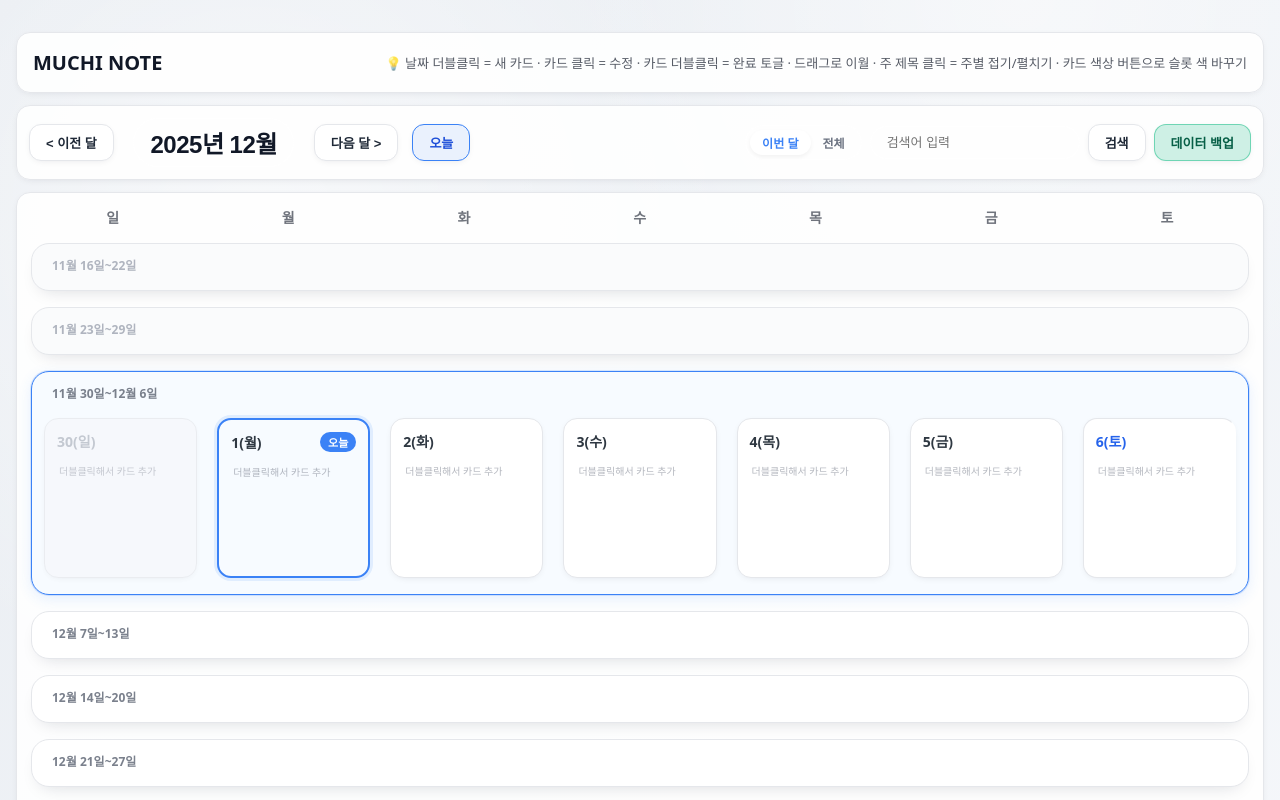
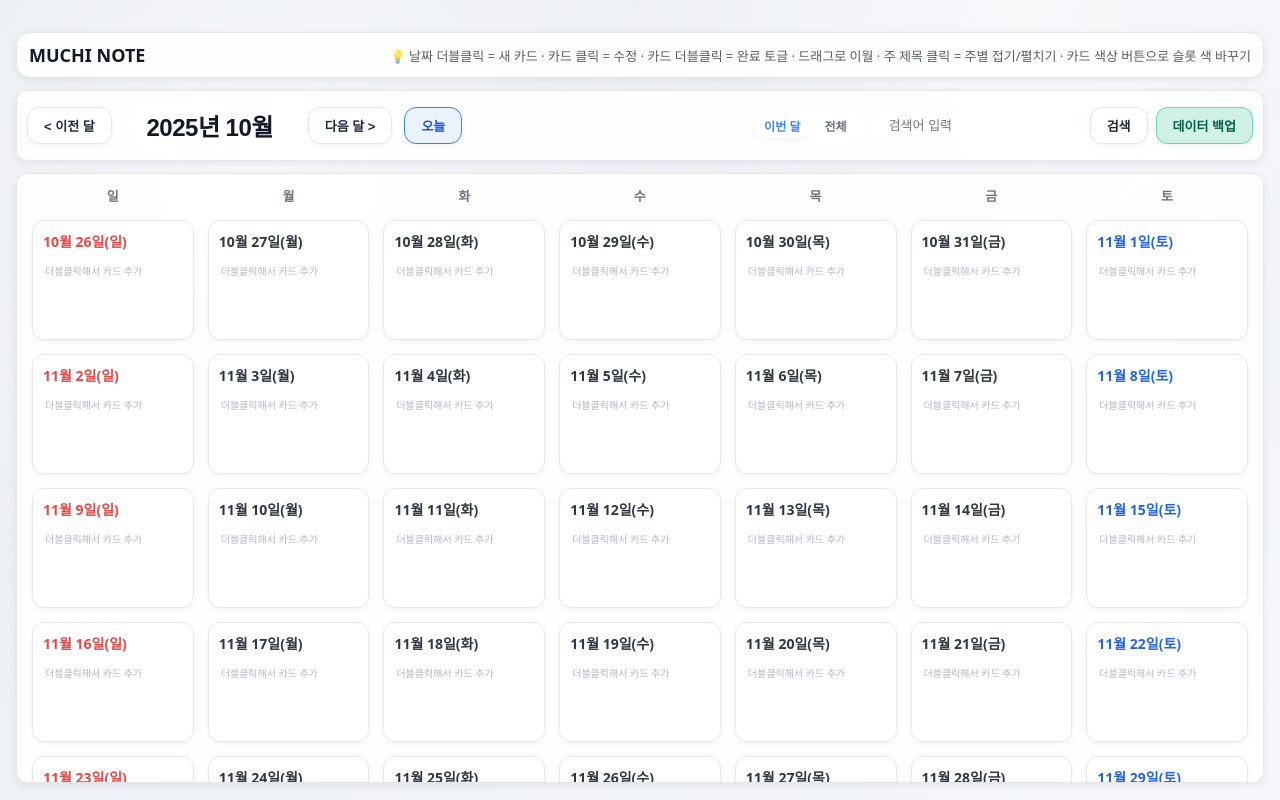
Before and after one commit to yam-chi/muchi23, a Next.js app: page / in a window 1280 px wide. Shown: the top 800 px of the page. Built offline with nearby package versions, Linux system fonts and the light colour scheme; no server answers.

Commit message:
스크롤 및 대량 변경

```diff
--- a/app/globals.css
+++ b/app/globals.css
@@ -65,17 +65,21 @@
     }
 
     header {
-      padding: 16px 16px;
+      position: sticky;
+      top: 0;
+      z-index: 20;
+      padding: 10px 12px;
       background: rgba(255, 255, 255, 0.9);
       color: #111827;
-      font-size: 20px;
+      font-size: 18px;
       font-weight: 700;
       display: flex;
       align-items: center;
       justify-content: space-between;
       border: 1px solid #e5e7eb;
       border-radius: 14px;
-      box-shadow: var(--shadow-card);
+      box-shadow: 0 2px 8px rgba(15, 23, 42, 0.08);
+      backdrop-filter: blur(6px);
     }
 
     header .hint {
@@ -85,15 +89,18 @@
     }
 
     .top-bar {
-      padding: 12px;
+      position: sticky;
+      top: 58px;
+      z-index: 18;
+      padding: 10px;
       background: rgba(255, 255, 255, 0.9);
       border: 1px solid #e5e7eb;
       display: flex;
       align-items: center;
-      gap: 10px;
-      position: relative;
-      border-radius: 14px;
-      box-shadow: var(--shadow-card);
+      gap: 8px;
+      border-radius: 12px;
+      box-shadow: 0 2px 8px rgba(15, 23, 42, 0.08);
+      backdrop-filter: blur(6px);
     }
 
     .month-title {
@@ -286,54 +293,34 @@
 
     .calendar-wrapper {
       flex: 1;
-      padding: 14px;
+      padding: 12px;
       background: rgba(255, 255, 255, 0.9);
       border: 1px solid #e5e7eb;
-      border-radius: 14px;
-      box-shadow: var(--shadow-card);
+      border-radius: 12px;
+      box-shadow: 0 2px 8px rgba(15, 23, 42, 0.08);
+      max-height: calc(100vh - 190px);
+      overflow-y: auto;
+      position: relative;
     }
+
 
     .weekday-row {
       display: grid;
       grid-template-columns: repeat(7, 1fr);
-      gap: 12px;
-      margin-bottom: 16px;
-      font-size: 14px;
+      gap: 8px;
+      margin-bottom: 12px;
+      font-size: 13px;
       font-weight: 700;
       color: rgba(17, 24, 39, 0.6);
       text-align: center;
-      letter-spacing: 0.5px;
+      letter-spacing: 0.3px;
     }
 
     /* 주별 레이아웃 + 접기/펼치기 */
     .calendar-grid {
-      display: flex;
-      flex-direction: column;
-      gap: 16px;
-    }
-
-    /* === Week Row (Glass Card) === */
-    .week-row {
-      border-radius: 18px;
-      border: 1px solid #e5e7eb;
-      background: #ffffff;
-      padding: 8px 8px 12px;
-      display: flex;
-      flex-direction: column;
+      display: grid;
+      grid-template-columns: repeat(7, minmax(140px, 1fr));
       gap: 8px;
-      transition: background 0.2s ease, box-shadow 0.2s ease;
-      box-shadow: var(--shadow-soft);
-    }
-
-    .week-row.current-week {
-      border-color: #3b82f6;
-      box-shadow: 0 0 0 1px rgba(59, 130, 246, 0.18), 0 4px 14px rgba(59, 130, 246, 0.12);
-      background: #f7fbff;
-    }
-
-    .week-row-outside {
-      background: #fafbfc;
-      border-color: #e5e7eb;
     }
 
     .week-row-outside .week-row-title {
@@ -378,15 +365,15 @@
 
     /* === Day Cells (Glass Chips) === */
     .day-cell {
-      min-height: 160px;
-      padding: 12px;
+      min-height: 120px;
+      padding: 10px;
       background: #ffffff;
       border: 1px solid #e5e7eb;
       box-shadow: var(--shadow-card);
       position: relative;
       transition: transform 0.2s ease, box-shadow 0.2s ease;
-      margin: 4px;
-      border-radius: 14px;
+      margin: 3px;
+      border-radius: 12px;
     }
 
     .day-cell:last-child {
@@ -394,8 +381,8 @@
     }
 
     .day-cell:hover {
-      transform: translateY(-2px);
-      box-shadow: 0 8px 18px rgba(15, 23, 42, 0.16);
+      transform: translateY(-1px);
+      box-shadow: 0 6px 14px rgba(15, 23, 42, 0.14);
       background: #ffffff;
       z-index: 20;
     }
@@ -407,14 +394,9 @@
     }
 
     .day-cell.other-month {
-      background: #f6f7fb;
+      background: #ffffff;
       border-color: #e5e7eb;
-      opacity: 0.7;
-    }
-
-    .day-cell.other-month .day-number,
-    .day-cell.other-month .day-meta {
-      color: rgba(156, 163, 175, 0.8);
+      opacity: 1;
     }
 
     .day-cell.drop-target {
@@ -489,6 +471,7 @@
       font-weight: 500;
       transition: transform 0.15s ease, box-shadow 0.15s ease;
     }
+
 
     .card:hover {
       transform: scale(1.01);
--- a/app/page.tsx
+++ b/app/page.tsx
@@ -62,6 +62,7 @@ export default function Page() {
     );
 
     const calendarGrid = document.getElementById("calendarGrid") as HTMLElement | null;
+    const calendarWrapper = document.querySelector(".calendar-wrapper") as HTMLElement | null;
     const prevBtn = document.getElementById("prevMonth") as HTMLButtonElement | null;
     const nextBtn = document.getElementById("nextMonth") as HTMLButtonElement | null;
     const searchInput = document.getElementById("searchInput") as HTMLInputElement | null;
@@ -97,6 +98,9 @@ export default function Page() {
     let current = new Date();
     current.setDate(1);
     let pickerYear = current.getFullYear();
+    // 인피니트 스크롤 범위: 시작/끝 달
+    let startCursor = new Date(current.getFullYear(), current.getMonth() - 1, 1);
+    let endCursor = new Date(current.getFullYear(), current.getMonth() + 1, 1);
 
     let state: State = { nextId: 1, cards: {}, weekVisibility: {} };
     let draggingCards: HTMLDivElement[] = [];
@@ -118,13 +122,13 @@ export default function Page() {
       return `${y}-${m}-${d}`;
     };
 
+
     const formatMonthKey = (year: number, monthIndex: number) =>
       `${year}-${String(monthIndex + 1).padStart(2, "0")}`;
 
-    function updateMonthTitle() {
-      monthTitle.textContent = `${current.getFullYear()}년 ${
-        MONTH_NAMES[current.getMonth()]
-      }`;
+    function updateMonthTitle(date: Date = current) {
+      monthTitle.textContent = `${date.getFullYear()}년 ${MONTH_NAMES[date.getMonth()]}`;
+      pickerYear = date.getFullYear();
       if (ymYearLabel) ymYearLabel.textContent = `${pickerYear}년`;
     }
 
@@ -471,56 +475,33 @@ export default function Page() {
     function renderCalendar() {
       calendarGrid.innerHTML = "";
 
-      const viewYear = current.getFullYear();
-      const viewMonth = current.getMonth();
-
       const today = new Date();
       today.setHours(0, 0, 0, 0);
 
-      updateMonthTitle();
+      // 현재 표시 범위: startCursor ~ endCursor
+      const viewYear = current.getFullYear();
+      const viewMonth = current.getMonth();
+      const startMonth = new Date(startCursor);
+      const endMonth = new Date(endCursor);
 
-      const monthKey = formatMonthKey(viewYear, viewMonth);
-      const monthVisibility = state.weekVisibility[monthKey] || [];
+      const firstOfRange = new Date(startMonth.getFullYear(), startMonth.getMonth(), 1);
+      const lastOfRange = new Date(endMonth.getFullYear(), endMonth.getMonth() + 1, 0);
 
-      const firstOfMonth = new Date(viewYear, viewMonth, 1);
-      const lastOfMonth = new Date(viewYear, viewMonth + 1, 0);
-
-      const firstWeekStart = new Date(firstOfMonth);
+      const firstWeekStart = new Date(firstOfRange);
       const firstWeekday = firstWeekStart.getDay();
       firstWeekStart.setDate(firstWeekStart.getDate() - firstWeekday);
 
-      const lastWeekEnd = new Date(lastOfMonth);
+      const lastWeekEnd = new Date(lastOfRange);
       const lastWeekday = lastWeekEnd.getDay();
       lastWeekEnd.setDate(lastWeekEnd.getDate() + (6 - lastWeekday));
 
       const startDate = new Date(firstWeekStart);
-      startDate.setDate(startDate.getDate() - 14);
-
       const endDate = new Date(lastWeekEnd);
-      endDate.setDate(endDate.getDate() + 14);
 
       const MS_PER_DAY = 24 * 60 * 60 * 1000;
       const totalDays = Math.round((endDate.getTime() - startDate.getTime()) / MS_PER_DAY) + 1;
-      const totalWeeks = Math.ceil(totalDays / 7);
 
-      for (let rowIndex = 0; rowIndex < totalWeeks; rowIndex++) {
-        const weekRow = document.createElement("div");
-        weekRow.className = "week-row";
-
-        const weekHeader = document.createElement("div");
-        weekHeader.className = "week-row-header";
-        const weekTitle = document.createElement("div");
-        weekTitle.className = "week-row-title";
-
-        const weekBody = document.createElement("div");
-        weekBody.className = "week-row-body";
-
-        let containsToday = false;
-        let weekStartDate: Date | null = null;
-        let weekEndDate: Date | null = null;
-        let weekHasCurrentMonth = false;
-
-        for (let col = 0; col < 7; col++) {
+      for (let dayIndex = 0; dayIndex < totalDays; dayIndex++) {
         const cell = document.createElement("div");
         cell.className = "day-cell";
 
@@ -539,26 +520,16 @@ export default function Page() {
         body.appendChild(hint);
 
         const thisDate = new Date(startDate);
-          thisDate.setDate(startDate.getDate() + rowIndex * 7 + col);
+        thisDate.setDate(startDate.getDate() + dayIndex);
 
         if (thisDate.getMonth() !== viewMonth) {
           cell.classList.add("other-month");
-          } else {
-            weekHasCurrentMonth = true;
-          }
-
-          if (!weekStartDate) {
-            weekStartDate = new Date(thisDate);
-            weekEndDate = new Date(thisDate);
-          } else {
-            if (thisDate < weekStartDate) weekStartDate = new Date(thisDate);
-            if (thisDate > weekEndDate!) weekEndDate = new Date(thisDate);
         }
 
         const w = thisDate.getDay();
         const dayOfMonth = thisDate.getDate();
 
-          numEl.textContent = `${dayOfMonth}(${WEEKDAY_NAMES[w]})`;
+        numEl.textContent = `${thisDate.getMonth() + 1}월 ${dayOfMonth}일(${WEEKDAY_NAMES[w]})`;
         if (w === 0) numEl.classList.add("sun");
         else if (w === 6) numEl.classList.add("sat");
 
@@ -570,7 +541,6 @@ export default function Page() {
         if (cmp.getTime() === today.getTime()) {
           cell.classList.add("today");
           metaEl.textContent = "오늘";
-            containsToday = true;
         }
 
         const cards = getCardsForDate(key);
@@ -584,7 +554,7 @@ export default function Page() {
         header.appendChild(metaEl);
         cell.appendChild(header);
         cell.appendChild(body);
-          weekBody.appendChild(cell);
+        calendarGrid.appendChild(cell);
 
         cell.addEventListener("dblclick", () => {
           if (!cell.dataset.date) return;
@@ -708,60 +678,8 @@ export default function Page() {
         });
       }
 
-        if (containsToday) {
-          weekRow.classList.add("current-week");
-        }
-
-        if (weekStartDate && weekEndDate) {
-          const sM = weekStartDate.getMonth();
-          const sD = weekStartDate.getDate();
-          const eM = weekEndDate.getMonth();
-          const eD = weekEndDate.getDate();
-          if (sM === eM) {
-            weekTitle.textContent = `${sM + 1}월 ${sD}일~${eD}일`;
-          } else {
-            weekTitle.textContent = `${sM + 1}월 ${sD}일~${eM + 1}월 ${eD}일`;
-          }
-        } else {
-          weekTitle.textContent = "";
-        }
-
-        if (weekHasCurrentMonth) {
-          weekRow.classList.add("week-row-main");
-        } else {
-          weekRow.classList.add("week-row-outside");
-        }
-
-        const savedVis = monthVisibility[rowIndex];
-        const isCollapsed =
-          savedVis === true ? false : savedVis === false ? true : !containsToday;
-
-        if (isCollapsed) {
-          weekRow.classList.add("collapsed");
-        }
-
-        weekHeader.addEventListener("click", () => {
-          const monthKeyLocal = monthKey;
-          const row = rowIndex;
-          const currentlyCollapsed = weekRow.classList.contains("collapsed");
-          if (!state.weekVisibility[monthKeyLocal]) {
-            state.weekVisibility[monthKeyLocal] = [];
-          }
-          if (currentlyCollapsed) {
-            weekRow.classList.remove("collapsed");
-            state.weekVisibility[monthKeyLocal][row] = true;
-          } else {
-            weekRow.classList.add("collapsed");
-            state.weekVisibility[monthKeyLocal][row] = false;
-          }
-          saveState();
-        });
-
-        weekHeader.appendChild(weekTitle);
-        weekRow.appendChild(weekHeader);
-        weekRow.appendChild(weekBody);
-        calendarGrid.appendChild(weekRow);
-      }
+      // 스크롤 위치 기준으로 월 타이틀을 동기화
+      syncMonthHeaderWithScroll();
     }
 
     const switchSearchScope = (mode: "month" | "all") => {
@@ -977,16 +895,23 @@ export default function Page() {
     loadState();
     renderCalendar();
 
+    // 이전/다음 달 버튼: 인피니트 스크롤과 함께 범위 재설정
     prevBtn?.addEventListener("click", () => {
       syncCurrentMonthFromDom();
       current.setMonth(current.getMonth() - 1);
+      startCursor = new Date(current.getFullYear(), current.getMonth() - 1, 1);
+      endCursor = new Date(current.getFullYear(), current.getMonth() + 1, 1);
       renderCalendar();
+      if (calendarWrapper) calendarWrapper.scrollTop = 0;
     });
 
     nextBtn?.addEventListener("click", () => {
       syncCurrentMonthFromDom();
       current.setMonth(current.getMonth() + 1);
+      startCursor = new Date(current.getFullYear(), current.getMonth() - 1, 1);
+      endCursor = new Date(current.getFullYear(), current.getMonth() + 1, 1);
       renderCalendar();
+      if (calendarWrapper) calendarWrapper.scrollTop = 0;
     });
 
     if (todayBtn) {
@@ -994,11 +919,10 @@ export default function Page() {
         syncCurrentMonthFromDom();
         const now = new Date();
         current = new Date(now.getFullYear(), now.getMonth(), 1);
+        startCursor = new Date(current.getFullYear(), current.getMonth() - 1, 1);
+        endCursor = new Date(current.getFullYear(), current.getMonth() + 1, 1);
         renderCalendar();
-        const currentWeekEl = document.querySelector(".week-row.current-week");
-        if (currentWeekEl) {
-          currentWeekEl.scrollIntoView({ behavior: "smooth", block: "start" });
-        }
+        if (calendarWrapper) calendarWrapper.scrollTop = 0;
       });
     }
 
@@ -1077,7 +1001,10 @@ export default function Page() {
           current.setFullYear(pickerYear);
           current.setMonth(monthIndex);
           current.setDate(1);
+          startCursor = new Date(current.getFullYear(), current.getMonth() - 1, 1);
+          endCursor = new Date(current.getFullYear(), current.getMonth() + 1, 1);
           renderCalendar();
+          if (calendarWrapper) calendarWrapper.scrollTop = 0;
           closeMonthDropdown();
         });
       });
@@ -1088,6 +1015,80 @@ export default function Page() {
 
     (window as typeof window & { _dumpState?: () => State })._dumpState = () =>
       JSON.parse(JSON.stringify(state));
+
+    // ===== 스크롤 동기화: 화면 상단에 보이는 일(또는 카드)의 월로 헤더 업데이트 =====
+    let syncRaf = 0;
+    function syncMonthHeaderWithScroll() {
+      const days = Array.from(document.querySelectorAll<HTMLDivElement>(".day-cell"));
+      if (!days.length) return;
+      let targetDate: Date | null = null;
+      let bestTop = Number.POSITIVE_INFINITY;
+      days.forEach((cell) => {
+        const rect = cell.getBoundingClientRect();
+        if (rect.bottom <= 0) return;
+        const top = Math.max(rect.top, 0);
+        if (top < bestTop) {
+          bestTop = top;
+          const dateKey = cell.dataset.date;
+          if (dateKey) {
+            const [y, m, d] = dateKey.split("-").map(Number);
+            targetDate = new Date(y, m - 1, d);
+          }
+        }
+      });
+      if (targetDate) updateMonthTitle(targetDate);
+    }
+
+    function onScrollThrottled() {
+      if (syncRaf) return;
+      syncRaf = requestAnimationFrame(() => {
+        syncRaf = 0;
+        syncMonthHeaderWithScroll();
+      });
+    }
+
+    // 인피니트 스크롤: 상/하단 근접 시 범위 확장
+    let loadingPrev = false;
+    let loadingNext = false;
+
+    function extendRange(direction: "prev" | "next") {
+      const container = calendarWrapper || document.documentElement;
+      const prevHeight = container.scrollHeight;
+      if (direction === "prev") {
+        startCursor = new Date(startCursor.getFullYear(), startCursor.getMonth() - 1, 1);
+        loadingPrev = true;
+        renderCalendar();
+        const newHeight = container.scrollHeight;
+        const diff = newHeight - prevHeight;
+        container.scrollTop += diff > 0 ? diff : 0; // 스크롤 위치 보정
+        loadingPrev = false;
+      } else {
+        endCursor = new Date(endCursor.getFullYear(), endCursor.getMonth() + 1, 1);
+        loadingNext = true;
+        renderCalendar();
+        loadingNext = false;
+      }
+    }
+
+    function onCalendarScroll() {
+      const container = calendarWrapper || document.documentElement;
+      const scrollTop = container.scrollTop;
+      const clientHeight = container.clientHeight;
+      const scrollHeight = container.scrollHeight;
+
+      if (scrollTop < 120 && !loadingPrev) {
+        extendRange("prev");
+      } else if (scrollTop + clientHeight > scrollHeight - 200 && !loadingNext) {
+        extendRange("next");
+      }
+      onScrollThrottled();
+    }
+
+    if (calendarWrapper) {
+      calendarWrapper.addEventListener("scroll", onCalendarScroll);
+    } else {
+      window.addEventListener("scroll", onCalendarScroll);
+    }
   }, []);
 
   return (
```
Lines whose indentation alone changed are shown as unchanged.
